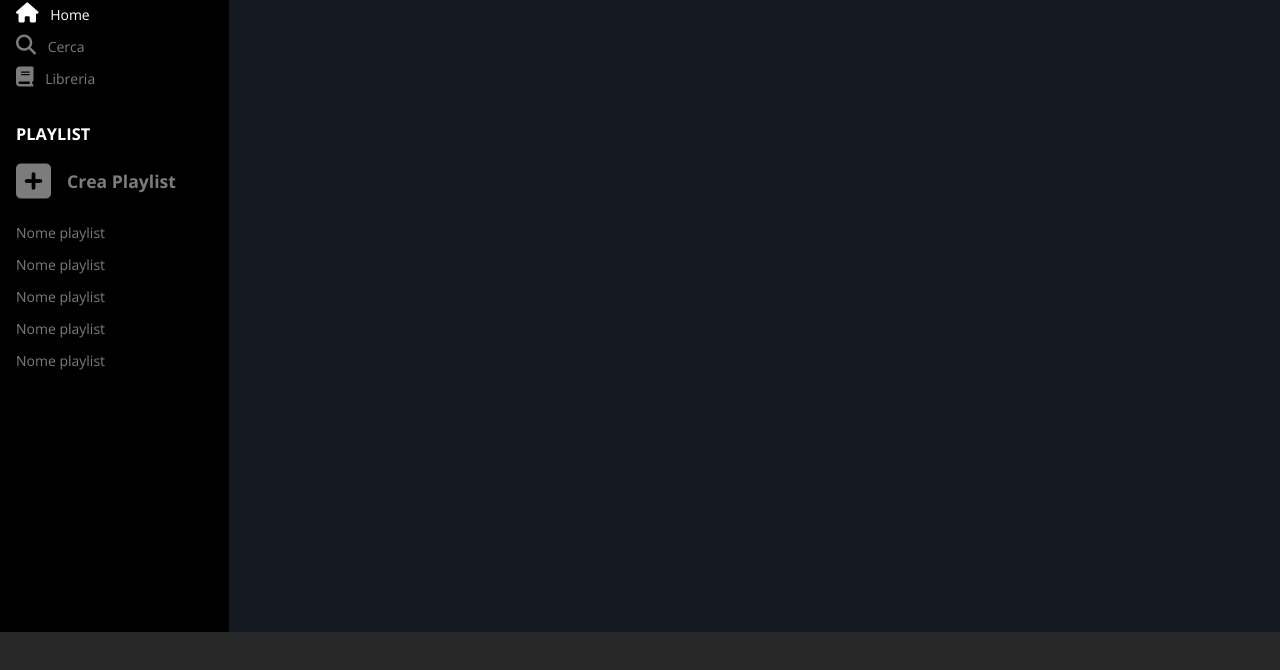
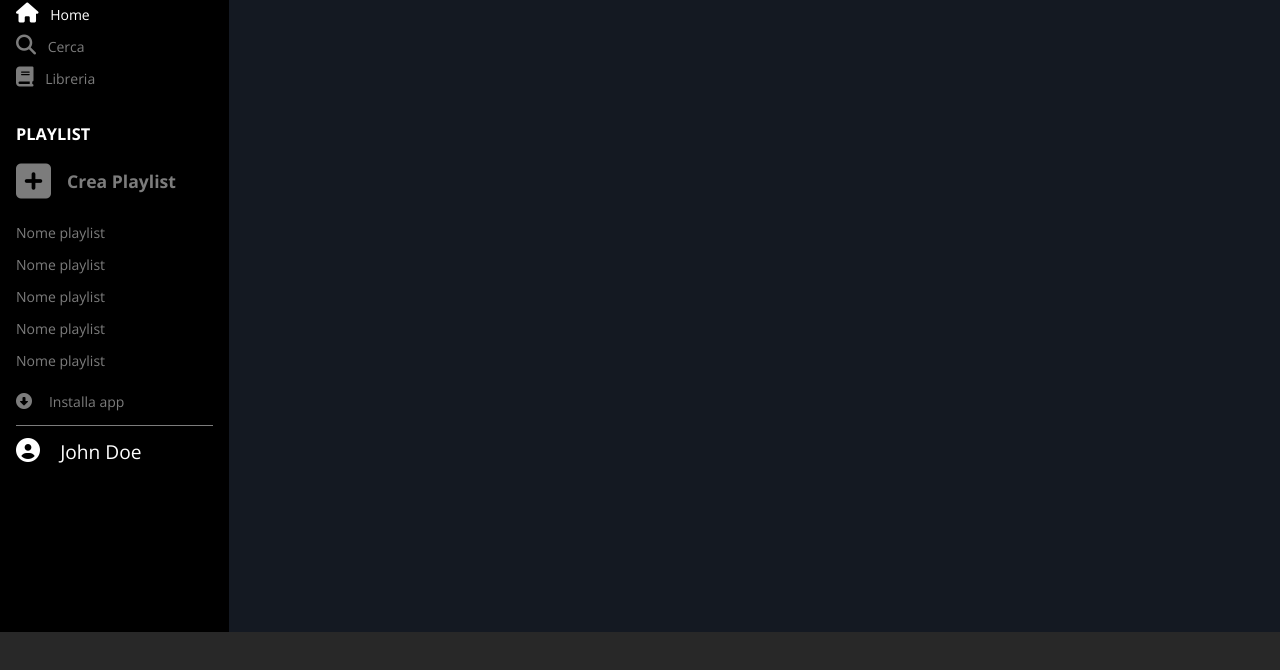
Before and after one commit to FabioLongoni/html-css-spotifyweb, a plain HTML site: page index.html in a window 1280 px wide. Shown: the part 88-758 px from the top of the page. Drawn offline with nearby package versions, Linux system fonts and the light colour scheme.

Commit message:
pushheaderpr

```diff
--- a/css/app.css
+++ b/css/app.css
@@ -63,7 +63,7 @@ a {
 .upgrade-bar {
     text-align: right;
     padding: 1rem 0 1.75rem 0;
-    background-color: #080b12;
+    background-color: rgba(0, 0, 0, 0.5);
 }
 
 .upgrade-button {
@@ -82,7 +82,7 @@ a {
 /* header/toolbar */
 
 .nav-bar {
-    padding-left: 1rem;
+    padding: 0 1rem;
 }
 
 .logo-header {
@@ -143,3 +143,33 @@ a {
     color: var(--lightgrey2);
     font-size: var(--font1);
 }
+
+.install-link {
+    border-bottom: 1px solid var(--lightgrey2);
+    padding: 0.8rem 0;
+}
+
+.install-link i {
+    margin-right: 0.8rem;
+    color: var(--lightgrey2);
+    cursor: pointer;
+}
+
+#name {
+    font-size: 1.2rem;
+    display: inline;
+    margin-left: 1rem;
+}
+
+.profile i {
+    font-size: 1.5rem;
+}
+
+.profile {
+    padding: 0.8rem 0;
+}
+
+.nav-general-container {
+    display: flex;
+    flex-direction: column;
+}
--- a/index.html
+++ b/index.html
@@ -18,6 +18,7 @@
                 <figure>
                     <img class="logo-header" src="img/logo.svg" alt="logo-spotify">
                 </figure>
+                <div class="nav-general-container">
                     <div class="nav-general">
                         <ul class="ul-nav-general">
                             <li id="home">
@@ -54,6 +55,19 @@
                             </ul>
                         </div>
                     </div>
+                    <div class="install">
+                        <div class="install-link">
+                            <i class="fa-solid fa-circle-down"></i>
+                            <a href="#"> Installa app </a>
+                        </div>
+                        <div class="profile">
+                            <i class="fa-solid fa-circle-user"></i>
+                            <p id="name">John Doe</p>
+                        </div>
+                    </div>
+                </div>
+
+
             </header>
             <main class="main-container">
                 <div class="upgrade-bar">
```
Lines whose indentation alone changed are shown as unchanged.
